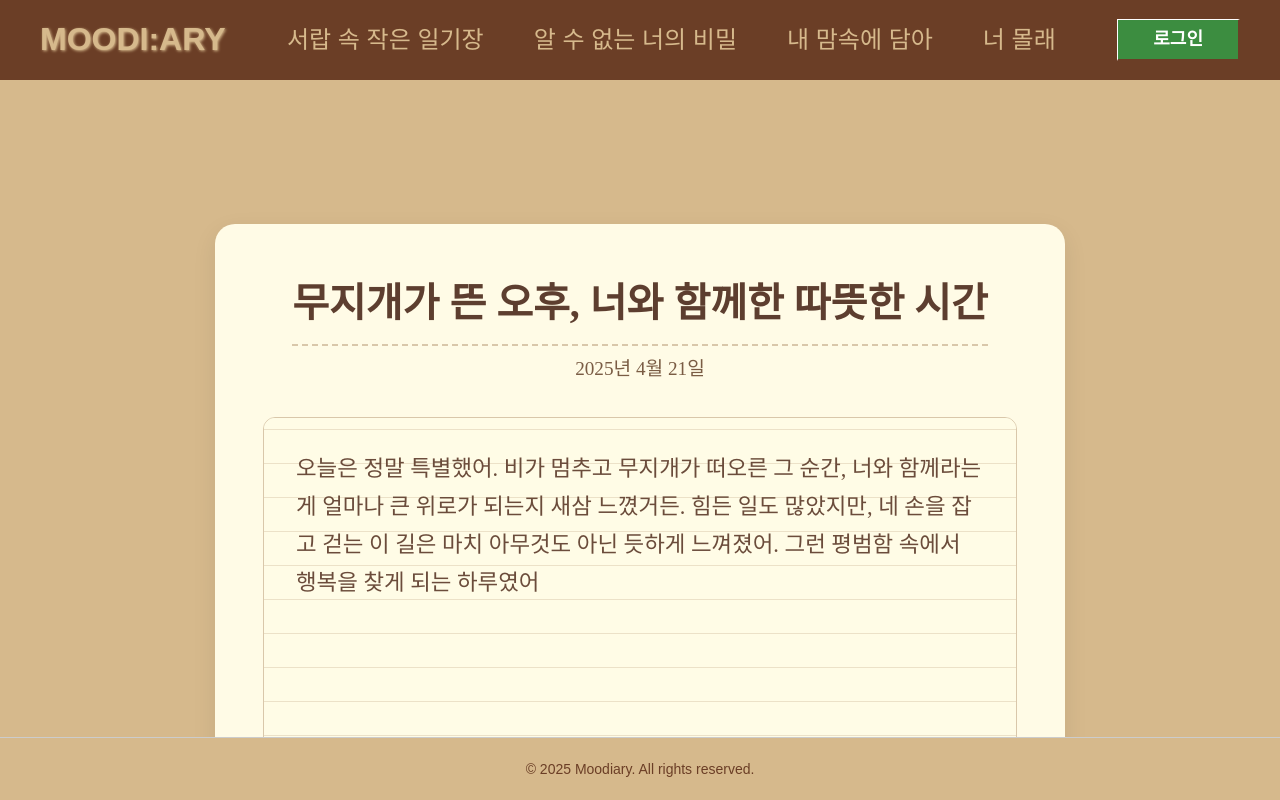
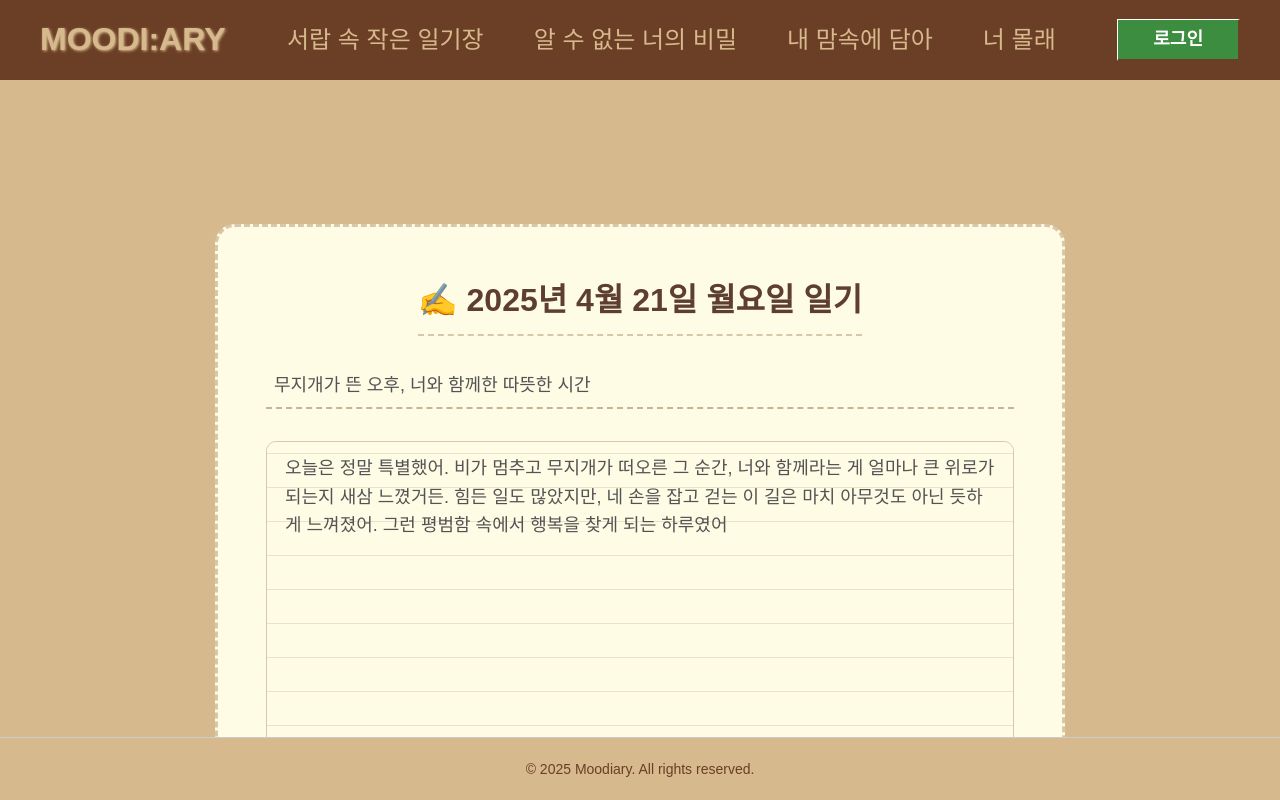
Before and after one commit to beyond-SW-Camp-14th-clover/be14-4th-clover-moodiary-FE, a Vue app: page /shareddiary/1/diary/1 in a window 1280 px wide. Built offline with nearby package versions, Linux system fonts and the light colour scheme; data requests are answered from the project's data file; a web font is replaced by a local one.

Commit message:
공유 일기 상세 보기에 스티커 사진  적용

```diff
--- a/src/pages/shareddiary/views/SharedDiaryDetail.vue
+++ b/src/pages/shareddiary/views/SharedDiaryDetail.vue
@@ -1,39 +1,58 @@
 <template>
-  <div class="detail-wrapper">
+  <div class="diary-page">
+    <transition name="page-flip" mode="out-in">
+      <div v-if="diary" key="diary" class="write-wrapper">
 
-    <!-- ✅ 상단 제목 + 날짜 -->
-    <div class="header">
-      <h2 class="detail-title">{{ diary?.title }}</h2>
-      <p class="detail-date">{{ formattedDate }}</p>
+        <!-- 제목 + 날짜 -->
+        <div class="header-section">
+          <h2 class="today-title">✍️ {{ todayString }} 일기</h2>
+
+          <div class="title-section">
+            <input type="text" :value="diary.title" class="title-input" disabled />
+          </div>
         </div>
 
-    <!-- ✅ 본문 영역 -->
+        <!-- 본문 + 스티커 -->
         <div class="textarea-wrapper">
           <div class="notebook-textarea">
-        <p v-for="line in contentLines" :key="line" class="diary-line">{{ line }}</p>
+            <div class="diary-content">
+              {{ diary.content }}
+            </div>
+
             <div class="sticker-layer">
-          <img
+              <div
                 v-for="(sticker, i) in stickers"
                 :key="i"
-            :src="sticker.url"
-            class="sticker"
+                class="sticker-wrapper"
                 :style="{
                   left: sticker.x + 'px',
                   top: sticker.y + 'px',
                   width: sticker.width + 'px',
-              height: sticker.height + 'px'
+                  height: sticker.height + 'px',
+                  zIndex: i
                 }"
-            draggable="false"
-          />
+              >
+                <img :src="sticker.url" class="sticker" draggable="false" />
+              </div>
             </div>
           </div>
         </div>
 
-    <div class="button-wrapper">
-      <button class="back-button" @click="goBack">← 돌아가기</button>
-      <button class="edit-button" @click="goEdit">✏️ 수정하기</button>
+        <!-- 버튼 -->
+        <div class="sticker-toolbar">
+          <button type="button" class="submit-btn" @click="goBack">← 돌아가기</button>
+          <button
+            v-if="diary.user_id === loginUserId"
+            type="button"
+            class="submit-btn"
+            @click="goEdit"
+          >
+            ✏️ 수정하기
+          </button>
         </div>
 
+      </div>
+    </transition>
   </div>
 </template>
 
@@ -47,77 +66,82 @@ import { ko } from 'date-fns/locale'
 const route = useRoute()
 const router = useRouter()
 
-const diaryId = Number(route.params.diaryId)
+const diaryId = route.params.diaryId  // ✅ 문자열로 그대로 받아야 함
+const loginUserId = 1  // 로그인 유저 ID (예시)
 
 const diary = ref(null)
 const stickers = ref([])
-const contentLines = ref([])
 
 onMounted(async () => {
+  try {
     const res = await axios.get(`http://localhost:3001/shared_diaries/${diaryId}`)
     diary.value = res.data
 
     if (diary.value?.style_layer) {
-    try {
       stickers.value = JSON.parse(diary.value.style_layer)
+    }
   } catch (e) {
-      console.error('스티커 레이어 파싱 실패', e)
-    }
-  }
-
-  if (diary.value?.content) {
-    contentLines.value = diary.value.content.split('\n')
+    console.error('일기 불러오기 실패', e)
+    alert('일기를 불러올 수 없습니다.')
+    router.push('/shareddiary/room')
   }
 })
 
-// ✅ 작성일자 포맷팅
-const formattedDate = computed(() => {
+const todayString = computed(() => {
   if (!diary.value?.created_at) return ''
-  return format(new Date(diary.value.created_at), 'yyyy년 M월 d일', { locale: ko })
+  const days = ['일요일', '월요일', '화요일', '수요일', '목요일', '금요일', '토요일']
+  const date = new Date(diary.value.created_at)
+  return `${date.getFullYear()}년 ${date.getMonth() + 1}월 ${date.getDate()}일 ${days[date.getDay()]}`
 })
 
-// ✅ 돌아가기
 const goBack = () => {
   if (diary.value?.shared_diary_room_id) {
-    router.push(`/shareddiary/${diary.value.shared_diary_room_id}`);
+    router.push({ name: 'SharedDiaryList', params: { roomId: diary.value.shared_diary_room_id } })
   } else {
-    router.push('/mydiary/shareddiary');
+    router.push('/mydiary/shareddiary')
   }
 }
 
 const goEdit = () => {
-  if (diary.value?.shared_diary_room_id) {
-    router.push(`/shareddiary/${diary.value.shared_diary_room_id}/edit/${diaryId}`);
-  }
+  router.push({ name: 'SharedDiaryEdit', params: { roomId: diary.value.shared_diary_room_id, diaryId } })
 }
 </script>
 
 <style scoped>
-/* ✅ 전체 포근한 스타일 */
+@import url('https://fonts.googleapis.com/css2?family=Nanum+Pen+Script&display=swap');
 
-.detail-wrapper {
+.diary-page { perspective: 1500px; }
+.page-flip-enter-active, .page-flip-leave-active { transition: transform 0.6s ease; transform-style: preserve-3d; }
+.page-flip-enter-from { transform: rotateY(-90deg); }
+.page-flip-leave-to { transform: rotateY(90deg); }
+
+.write-wrapper {
   max-width: 850px;
   margin: 4rem auto;
   padding: 3rem;
-  background-color: #fffbe6;
+  background-color: #fffce6;
   border-radius: 20px;
-  box-shadow: 0 8px 24px rgba(0,0,0,0.08);
-  font-family: 'Nanum Pen Script', cursive;
-  animation: fadeIn 1s ease;
+  border: 3px dashed #d9c7aa;
+  font-family: 'Ownglyph PDH', sans-serif;
+  font-size: 18px;
+  color: #535353;
+  position: relative;
+  animation: inkFadeIn 1.2s ease;
+}
+@keyframes inkFadeIn {
+  from { filter: blur(3px); opacity: 0; transform: scale(1.02); }
+  to { filter: none; opacity: 1; transform: scale(1); }
 }
 
-@keyframes fadeIn {
-  from { opacity: 0; transform: translateY(20px); }
-  to { opacity: 1; transform: translateY(0); }
-}
+.write-form { display: flex; flex-direction: column; gap: 1.5rem; }
 
-.header {
+.header-section {
   text-align: center;
   margin-bottom: 2rem;
 }
 
-.detail-title {
-  font-size: 2.5rem;
+.today-title {
+  font-size: 2rem;
   font-weight: bold;
   color: #5d3e2f;
   border-bottom: 2px dashed #d9c7aa;
@@ -125,27 +149,39 @@ const goEdit = () => {
   padding-bottom: 0.5rem;
 }
 
-.detail-date {
-  font-size: 1.2rem; /* ✅ 더 크게 */
-  color: #7a5c44;     /* ✅ 더 진하게 */
-  margin-top: 0.5rem;
-  font-family: 'Nanum Pen Script', cursive;
+.title-section {
+  margin-top: 1.5rem;
+  display: flex;
+  align-items: center;
+  gap: 1rem;
+}
+
+.title-input {
+  flex: 1;
+  font-family: 'Ownglyph PDH', sans-serif;
+  font-size: 18px;
+  font-weight: 400;
+  color: #535353;
+  border: none;
+  border-bottom: 2px dashed #c5b496;
+  background-color: #fffce6;
+  padding: 0.8rem 0.5rem;
 }
 
 .textarea-wrapper {
   position: relative;
   border: 1px solid #d9c7aa;
-  border-radius: 12px;
+  border-radius: 10px;
   background-color: #fffce6;
-  overflow: hidden;
-  box-shadow: inset 0 0 8px rgba(0,0,0,0.05);
+  overflow: auto;
+  box-shadow: inset 0 0 8px rgba(0,0,0,0.08);
 }
 
 .notebook-textarea {
   position: relative;
-  padding: 2rem;
+  padding: 12px 18px;
   min-height: 500px;
-  background-image: repeating-linear-gradient(
+  background: repeating-linear-gradient(
     to bottom,
     #fffce6 0px,
     #fffce6 33px,
@@ -153,54 +189,66 @@ const goEdit = () => {
   );
   background-size: 100% 34px;
   background-position-y: 12px;
-  font-size: 1.4rem;
-  line-height: 38px; /* ✅ 줄 간격 더 부드럽게 */
-  color: #6b4c3b;
+  font-family: 'Ownglyph PDH', sans-serif;
+  font-size: 18px;
+  font-weight: 400;
+  color: #535353;
+  box-sizing: border-box;
+  border: none;
+  outline: none;
 }
 
-.diary-line {
-  margin: 0;
+.diary-content {
+  white-space: pre-wrap;
+  word-break: break-word;
 }
 
 .sticker-layer {
   position: absolute;
   top: 0;
   left: 0;
-  pointer-events: none;
   width: 100%;
   height: 100%;
+  pointer-events: none;
+}
+
+.sticker-wrapper {
+  position: absolute;
+  pointer-events: auto;
 }
 
 .sticker {
-  position: absolute;
-  pointer-events: none;
+  width: 100%;
+  height: 100%;
   user-select: none;
+  touch-action: none;
 }
 
-.button-wrapper {
-  margin-top: 2.5rem;
-  text-align: center;
+.sticker-toolbar {
   display: flex;
   justify-content: center;
-  gap: 1.2rem; /* ✅ 버튼 간격 추가 */
+  gap: 1.2rem;
+  margin-top: 2rem;
 }
 
-
-/* 돌아가기 버튼 */
-.back-button, .edit-button {
-  padding: 0.8rem 1.8rem;
-  font-size: 1.4rem;
-  background-color: #f5eccc;
-  color: #5d3e2f;
-  border: 2px solid #d9c7aa;
-  border-radius: 12px;
-  font-family: 'Nanum Pen Script', cursive;
+.submit-btn {
+  all: unset;
+  width: 122px;
+  height: 46px;
+  background-color: #E9D2AF;
+  color: #535353;
+  border-radius: 10px;
+  font-family: 'Ownglyph PDH', sans-serif;
+  font-size: 18px;
+  font-weight: 400;
   cursor: pointer;
-  transition: all 0.3s ease;
+  display: flex;
+  align-items: center;
+  justify-content: center;
+  box-sizing: border-box;
 }
 
-.back-button:hover, .edit-button:hover {
-  background-color: #eedfa3;
-  transform: translateY(-3px);
+.submit-btn:hover {
+  background-color: #d1b07a;
 }
 </style>
--- a/src/pages/shareddiary/views/SharedDiaryEdit.vue
+++ b/src/pages/shareddiary/views/SharedDiaryEdit.vue
@@ -1,14 +1,23 @@
 <template>
-    <div class="edit-wrapper">
-      <h2 class="edit-title">✏️ 공유 일기 수정하기</h2>
+    <div class="diary-page">
+      <transition name="page-flip" mode="out-in">
+        <div key="edit" class="write-wrapper">
+          <h2 class="today-title">✍️ 일기 수정</h2>
 
-      <form @submit.prevent="updateDiary" class="edit-form">
+          <form class="write-form">
+            <div class="title-section">
               <input v-model="title" type="text" placeholder="제목을 입력하세요" required class="title-input" />
+              <div class="title-buttons">
+                <button type="button" class="upload-btn" @click="showStickerModal = true">🧸 스티커 추가</button>
+                <button type="button" class="upload-btn" @click="triggerFileInput">📷 사진 추가</button>
+                <input type="file" ref="fileInput" accept="image/*" @change="handlePhotoUpload" hidden />
+              </div>
+            </div>
 
             <div class="textarea-wrapper">
               <textarea
                 v-model="content"
-            placeholder="내용을 입력하세요"
+                placeholder="오늘의 이야기를 써주세요"
                 required
                 class="notebook-textarea"
               ></textarea>
@@ -18,22 +27,45 @@
                   v-for="(sticker, i) in stickers"
                   :key="i"
                   class="sticker-wrapper"
-              :style="{ left: sticker.x + 'px', top: sticker.y + 'px', width: sticker.width + 'px', height: sticker.height + 'px' }"
+                  :style="{ left: sticker.x + 'px', top: sticker.y + 'px', width: sticker.width + 'px', height: sticker.height + 'px', zIndex: i }"
                 >
                   <img
                     :src="sticker.url"
+                    draggable="false"
                     class="sticker"
-                draggable="false"
+                    :class="{ selected: selectedIndex === i }"
+                    @mousedown="(e) => startDrag(i, e)"
+                    @click.stop="selectSticker(i)"
                   />
+                  <div v-if="selectedIndex === i" class="resize-handle" @mousedown.stop="startResize(i, $event)"></div>
                 </div>
               </div>
             </div>
 
-        <div class="submit-wrapper">
-          <button type="submit" class="submit-btn">수정 완료</button>
-          <button type="button" class="cancel-btn" @click="goBack">취소</button>
+            <div class="sticker-toolbar">
+              <button type="button" class="submit-btn" @click="confirmEdit">수정 완료</button>
+              <button type="button" class="submit-btn" @click="cancelEdit">취소</button>
             </div>
           </form>
+
+          <div v-if="showStickerModal" class="sticker-modal">
+            <div class="sticker-modal-inner">
+              <div class="sticker-option" v-for="src in stickerOptions" :key="src">
+                <img :src="src" @click="addSticker(src); showStickerModal = false" />
+              </div>
+              <button @click="showStickerModal = false" class="close-btn">닫기</button>
+            </div>
+          </div>
+
+          <RegistCheck
+            :show="showRegistModal"
+            title="일기 수정"
+            message="정말로 수정하시겠습니까?"
+            @confirm="submitEdit"
+            @cancel="showRegistModal = false"
+          />
+        </div>
+      </transition>
     </div>
   </template>
 
@@ -51,40 +83,115 @@
   const title = ref('')
   const content = ref('')
   const stickers = ref([])
+  const selectedIndex = ref(null)
+  const showStickerModal = ref(false)
+  const fileInput = ref(null)
+  const showRegistModal = ref(false)
 
-  // ✅ 기존 데이터 불러오기
+  const stickerOptions = [
+    '/src/assets/stickers/heart.png',
+    '/src/assets/stickers/star.png',
+    '/src/assets/stickers/rabbit.png'
+  ]
+
   onMounted(async () => {
-    try {
     const res = await axios.get(`http://localhost:3001/shared_diaries/${diaryId}`)
     title.value = res.data.title
     content.value = res.data.content
-      stickers.value = res.data.style_layer ? JSON.parse(res.data.style_layer) : []
-    } catch (error) {
-      console.error('기존 일기 불러오기 실패', error)
-      alert('일기 데이터를 불러오는데 실패했습니다.')
-      router.push(`/shareddiary/${roomId}`)
+    if (res.data.style_layer) {
+      stickers.value = JSON.parse(res.data.style_layer)
     }
   })
 
-  // ✅ 수정 요청
-  const updateDiary = async () => {
-    try {
-      await axios.put(`http://localhost:3001/shared_diaries/${diaryId}`, {
-        title: title.value,
-        content: content.value,
-        style_layer: JSON.stringify(stickers.value),
-      })
-      alert('수정 완료!')
-      router.push(`/shareddiary/${roomId}/detail/${diaryId}`)
-    } catch (error) {
-      console.error('수정 실패', error)
-      alert('수정에 실패했습니다.')
+  const triggerFileInput = () => { fileInput.value?.click() }
+  const addSticker = (url) => { stickers.value.push({ url, x: 100, y: 100, width: 80, height: 80, type: 'sticker' }) }
+
+  const handlePhotoUpload = (e) => {
+    const file = e.target.files[0]
+    if (!file) return
+    const reader = new FileReader()
+    reader.onload = () => {
+      stickers.value.push({ url: reader.result, x: 100, y: 100, width: 140, height: 140, type: 'photo' })
+    }
+    reader.readAsDataURL(file)
+  }
+
+  let dragging = ref(null)
+  let resizing = ref(null)
+
+  const startDrag = (index, event) => {
+    event.preventDefault()
+    dragging.value = { index, startX: event.clientX, startY: event.clientY, origX: stickers.value[index].x, origY: stickers.value[index].y }
+    document.addEventListener('mousemove', onDrag)
+    document.addEventListener('mouseup', stopDrag)
+  }
+
+  const onDrag = (event) => {
+    if (!dragging.value) return
+    const { index, startX, startY, origX, origY } = dragging.value
+    const deltaX = event.clientX - startX
+    const deltaY = event.clientY - startY
+    const wrapper = document.querySelector('.textarea-wrapper')
+    const maxX = wrapper.offsetWidth - stickers.value[index].width
+    const maxY = wrapper.offsetHeight - stickers.value[index].height
+
+    stickers.value[index].x = Math.min(Math.max(0, origX + deltaX), maxX)
+    stickers.value[index].y = Math.min(Math.max(0, origY + deltaY), maxY)
+  }
+
+  const stopDrag = () => {
+    dragging.value = null
+    resizing.value = null
+    document.removeEventListener('mousemove', onDrag)
+    document.removeEventListener('mousemove', onResize)
+    document.removeEventListener('mouseup', stopDrag)
+  }
+
+  const selectSticker = (index) => {
+    if (selectedIndex.value !== index) {
+      const target = stickers.value.splice(index, 1)[0]
+      stickers.value.push(target)
+      selectedIndex.value = stickers.value.length - 1
     }
   }
 
-  // ✅ 취소하기
-  const goBack = () => {
-    router.push(`/shareddiary/${roomId}/detail/${diaryId}`)
+  const startResize = (index, event) => {
+    event.preventDefault()
+    resizing.value = { index, startX: event.clientX, startY: event.clientY, origWidth: stickers.value[index].width, origHeight: stickers.value[index].height }
+    document.addEventListener('mousemove', onResize)
+    document.addEventListener('mouseup', stopDrag)
+  }
+
+  const onResize = (event) => {
+    if (!resizing.value) return
+    const { index, startX, startY, origWidth, origHeight } = resizing.value
+    const deltaX = event.clientX - startX
+    const deltaY = event.clientY - startY
+    stickers.value[index].width = Math.max(30, origWidth + deltaX)
+    stickers.value[index].height = Math.max(30, origHeight + deltaY)
+  }
+
+  const confirmEdit = () => { showRegistModal.value = true }
+
+  const submitEdit = async () => {
+    try {
+      await axios.patch(`http://localhost:3001/shared_diaries/${diaryId}`, {
+        title: title.value,
+        content: content.value,
+        style_layer: JSON.stringify(stickers.value)
+      })
+      alert('수정 완료!')
+      router.push({ name: 'SharedDiaryDetail', params: { roomId, diaryId } })
+    } catch (error) {
+      console.error(error)
+      alert('수정 실패')
+    }
+  }
+
+  const cancelEdit = () => {
+    if (confirm('수정을 취소하시겠습니까?')) {
+      router.push({ name: 'SharedDiaryDetail', params: { roomId, diaryId } })
+    }
   }
   </script>
 
```
Lines whose indentation alone changed are shown as unchanged.
